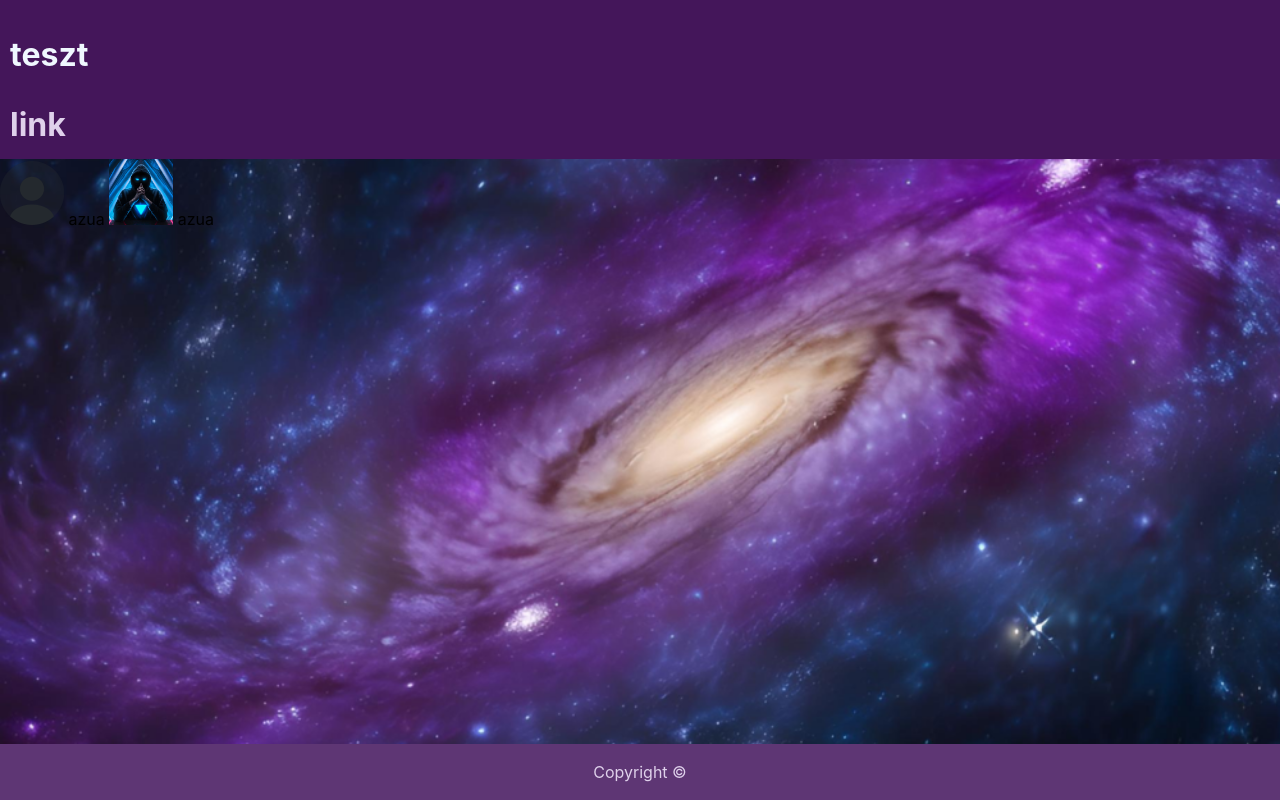
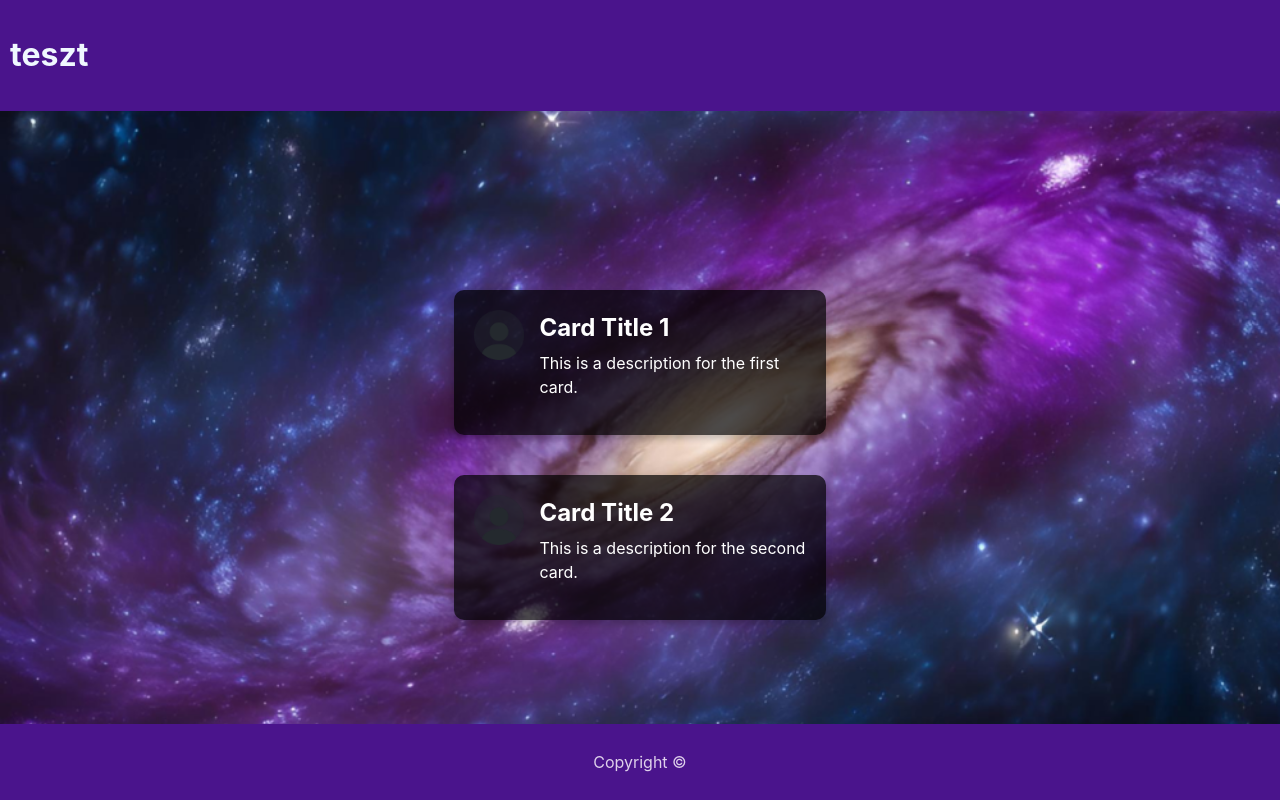
Before and after one commit to lenartaron/szakdoga, a Vue app: page / in a window 1280 px wide. Built offline with nearby package versions, Linux system fonts and the light colour scheme.

Commit message:
EventCard update
Event kártyáknak az updtate felkerült

```diff
--- a/package.json
+++ b/package.json
@@ -9,6 +9,7 @@
     "preview": "vite preview"
   },
   "dependencies": {
+    "bootstrap": "^5.3.3",
     "vue": "^3.5.13"
   },
   "devDependencies": {
--- a/src/App.vue
+++ b/src/App.vue
@@ -1,20 +1,112 @@
 <script setup>
-import HelloWorld from './components/HelloWorld.vue';
 </script>
+
 <template>
+  <div class="page-wrapper">
     <header>
       <h1>teszt</h1>
-    <a href="http://localhost:5173/">link</a>
     </header>
     <main>
-    <HelloWorld />
+      <div class="container">
+        <div class="card">
+          <img src="./assets/testProfilIcon.png" alt="Card Image 1" />
+          <div class="content">
+            <h3>Card Title 1</h3>
+            <p>This is a description for the first card.</p>
+          </div>
+        </div>
+        <div class="card">
+          <img src="./assets/testProfilIcon.png" alt="Card Image 2" />
+          <div class="content">
+            <h3>Card Title 2</h3>
+            <p>This is a description for the second card.</p>
+          </div>
+        </div>
+      </div>
     </main>
     <footer>
       <p>Copyright &copy;</p>
     </footer>
+  </div>
+</template>
 
-</template>
 <style scoped>
+body {
+  margin: 0;
+  padding: 0;
+  font-family: Arial, sans-serif;
+  background-size: cover;
+  background-repeat: no-repeat;
+  background-attachment: fixed;
+}
+
+.page-wrapper {
+  display: flex;
+  flex-direction: column;
+  min-height: 100vh;
+}
+
+header {
+  background-color: #4a148c;
+  padding: 10px 20px;
+}
+
+main {
+  flex: 1;
+  display: flex;
+  flex-direction: column;
+  align-items: center;
+  justify-content: center;
+}
+
+.container {
+  display: flex;
+  flex-direction: column;
+  align-items: center;
+  justify-content: center;
+  padding: 20px;
+}
+
+.card {
+  background: rgba(0, 0, 0, 0.7);
+  color: white;
+  border-radius: 10px;
+  padding: 20px;
+  margin: 20px 0;
+  width: 80%;
+  box-shadow: 0px 4px 6px rgba(0, 0, 0, 0.2);
+  display: flex;
+  align-items: flex-start;
+}
+
+.card img {
+  width: 50px;
+  height: 50px;
+  margin-right: 15px;
+}
+
+.card .content {
+  flex: 1;
+}
+
+.card h3 {
+  font-size: 1.5rem;
+  margin: 0;
+}
+
+.card p {
+  font-size: 1rem;
+  margin-top: 5px;
+}
+
+footer {
+  background-color: #4a148c;
+  text-align: center;
+  padding: 10px 0;
+  color: white;
+  width: 100%;
+}
+
 header> h1 {
   cursor: url("assets/cursortest.cur"), pointer;
   color: aliceblue;
--- a/src/components/HelloWorld.vue
+++ /dev/null
@@ -1,14 +0,0 @@
-<script setup>
-
-</script>
-<template>
-    <img src="../assets/testProfilIcon.png" alt="TestPrifolPicture">
-    azua
-    <img src="../assets/testProfilIcon2.png" alt="TestPrifolPicture">
-    azua
-</template>
-<style scoped>
-    img {
-        width: 5%;
-    }
-</style>
--- a/src/style.css
+++ b/src/style.css
@@ -4,6 +4,9 @@
   font-weight: 400;
 
   cursor: url("assets/simplecursor.cur"), pointer;
+}
+
+main {
   background-image: url("/src/assets/bck.webp");
   background-repeat: no-repeat;
   background-attachment: fixed;
```
Also changed, not shown: src/components/EventCard.vue (added, +51 -0 lines), 1 other file (tests, documents, lock files or other folders). Lines whose indentation alone changed are shown as unchanged.
